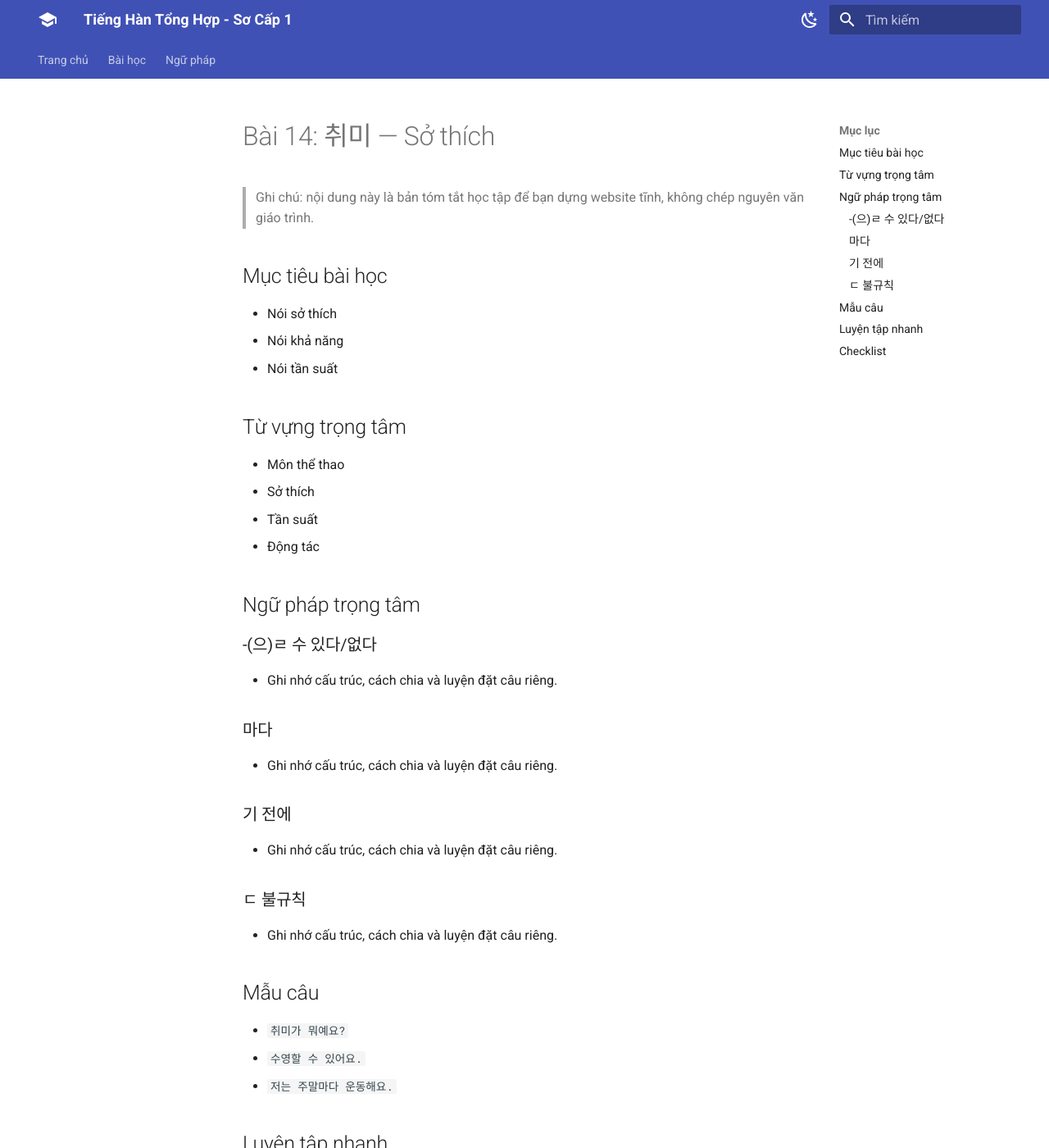
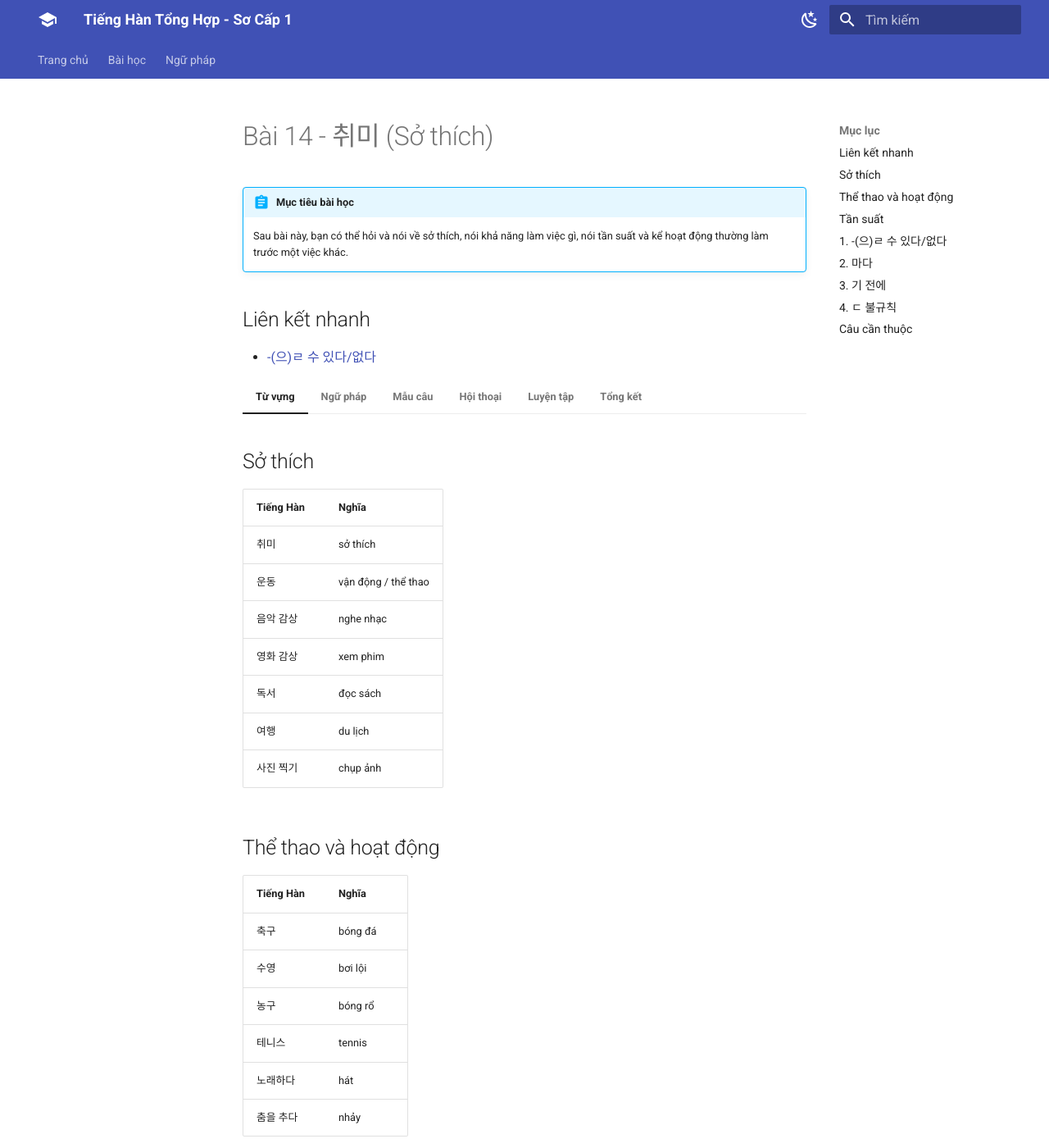
Before and after one commit to toanGa/tienghan-quyen1, an MkDocs documentation site: the page built from docs/lessons/bai-14.md, in a window 1280 px wide and 1400 px high. Shown: the whole window at 82% size. Built offline with MkDocs 1.6.1 and Material for MkDocs 9.7.7, drawn with Linux system fonts in a browser that asks for light colours; some of the changed text lies outside the part shown.

Commit message:
Upgrade lesson 14 to MkDocs format

```diff
--- a/docs/lessons/bai-14.md
+++ b/docs/lessons/bai-14.md
@@ -1,60 +1,138 @@
 ---
-title: "Bài 14: 취미 — Sở thích"
+title: "Bài 14 - 취미 (Sở thích)"
 lesson: 14
 korean: "취미"
 vietnamese: "Sở thích"
 ---
 
-# Bài 14: 취미 — Sở thích
+# Bài 14 - 취미 (Sở thích)
 
-> Ghi chú: nội dung này là bản tóm tắt học tập để bạn dựng website tĩnh, không chép nguyên văn giáo trình.
+!!! abstract "Mục tiêu bài học"
+    Sau bài này, bạn có thể hỏi và nói về sở thích, nói khả năng làm việc gì, nói tần suất và kể hoạt động thường làm trước một việc khác.
 
-## Mục tiêu bài học
+## Liên kết nhanh
 
-- Nói sở thích
-- Nói khả năng
-- Nói tần suất
+- [-(으)ㄹ 수 있다/없다](../grammar/eul-su-itda.md)
 
-## Từ vựng trọng tâm
+=== "Từ vựng"
 
-- Môn thể thao
-- Sở thích
-- Tần suất
-- Động tác
+    ## Sở thích
 
-## Ngữ pháp trọng tâm
+    | Tiếng Hàn | Nghĩa |
+    |---|---|
+    | 취미 | sở thích |
+    | 운동 | vận động / thể thao |
+    | 음악 감상 | nghe nhạc |
+    | 영화 감상 | xem phim |
+    | 독서 | đọc sách |
+    | 여행 | du lịch |
+    | 사진 찍기 | chụp ảnh |
 
-### -(으)ㄹ 수 있다/없다
+    ## Thể thao và hoạt động
 
-- Ghi nhớ cấu trúc, cách chia và luyện đặt câu riêng.
+    | Tiếng Hàn | Nghĩa |
+    |---|---|
+    | 축구 | bóng đá |
+    | 수영 | bơi lội |
+    | 농구 | bóng rổ |
+    | 테니스 | tennis |
+    | 노래하다 | hát |
+    | 춤을 추다 | nhảy |
 
-### 마다
+    ## Tần suất
 
-- Ghi nhớ cấu trúc, cách chia và luyện đặt câu riêng.
+    | Tiếng Hàn | Nghĩa |
+    |---|---|
+    | 자주 | thường xuyên |
+    | 가끔 | thỉnh thoảng |
+    | 매일 | mỗi ngày |
+    | 주말마다 | mỗi cuối tuần |
 
-### 기 전에
+=== "Ngữ pháp"
 
-- Ghi nhớ cấu trúc, cách chia và luyện đặt câu riêng.
+    ## 1. -(으)ㄹ 수 있다/없다
 
-### ㄷ 불규칙
+    Dùng để nói có thể hoặc không thể làm gì.
 
-- Ghi nhớ cấu trúc, cách chia và luyện đặt câu riêng.
+    Ví dụ:
 
-## Mẫu câu
+    - 저는 수영할 수 있어요.
+    - 한국어를 읽을 수 있어요.
+    - 오늘은 운동할 수 없어요.
 
-- `취미가 뭐예요?`
-- `수영할 수 있어요.`
-- `저는 주말마다 운동해요.`
+    Xem thêm: [-(으)ㄹ 수 있다/없다](../grammar/eul-su-itda.md)
 
-## Luyện tập nhanh
+    ## 2. 마다
 
-1. Viết 3 câu sử dụng từ vựng của bài.
-2. Viết 2 câu sử dụng mỗi điểm ngữ pháp.
-3. Tự tạo một đoạn hội thoại ngắn 4–6 câu theo chủ đề bài học.
+    `마다` nghĩa là "mỗi".
 
-## Checklist
+    Ví dụ:
 
-- [ ] Thuộc từ vựng chính
-- [ ] Hiểu ngữ pháp
-- [ ] Đọc được mẫu câu
-- [ ] Tự nói được ít nhất 5 câu theo chủ đề
+    - 주말마다 운동해요.
+    - 날마다 한국어를 공부해요.
+
+    ## 3. 기 전에
+
+    Dùng để nói "trước khi làm gì".
+
+    Ví dụ:
+
+    - 자기 전에 책을 읽어요.
+    - 운동하기 전에 물을 마셔요.
+
+    ## 4. ㄷ 불규칙
+
+    Một số động từ có 받침 `ㄷ` đổi thành `ㄹ` khi gặp nguyên âm.
+
+    Ví dụ:
+
+    - 듣다 → 들어요
+    - 걷다 → 걸어요
+
+=== "Mẫu câu"
+
+    | Tiếng Hàn | Nghĩa |
+    |---|---|
+    | 취미가 뭐예요? | Sở thích của bạn là gì? |
+    | 제 취미는 독서예요. | Sở thích của tôi là đọc sách. |
+    | 수영할 수 있어요? | Bạn có thể bơi không? |
+    | 네, 수영할 수 있어요. | Vâng, tôi có thể bơi. |
+    | 주말마다 운동해요. | Tôi tập thể dục mỗi cuối tuần. |
+
+=== "Hội thoại"
+
+    A: 취미가 뭐예요?
+
+    B: 제 취미는 수영이에요.
+
+    A: 수영을 잘해요?
+
+    B: 네, 수영할 수 있어요.
+
+    A: 언제 수영해요?
+
+    B: 주말마다 수영해요.
+
+=== "Luyện tập"
+
+    1. Viết 5 câu về sở thích của bạn.
+    2. Đặt 5 câu với `-(으)ㄹ 수 있다/없다`.
+    3. Đặt 5 câu với `마다`.
+    4. Viết 3 câu với `기 전에`.
+
+=== "Tổng kết"
+
+    | Cấu trúc | Nghĩa |
+    |---|---|
+    | -(으)ㄹ 수 있다 | có thể làm gì |
+    | -(으)ㄹ 수 없다 | không thể làm gì |
+    | 마다 | mỗi |
+    | 기 전에 | trước khi |
+
+    ## Câu cần thuộc
+
+    1. 취미가 뭐예요?
+    2. 제 취미는 독서예요.
+    3. 수영할 수 있어요.
+    4. 주말마다 운동해요.
+    5. 자기 전에 책을 읽어요.
```
